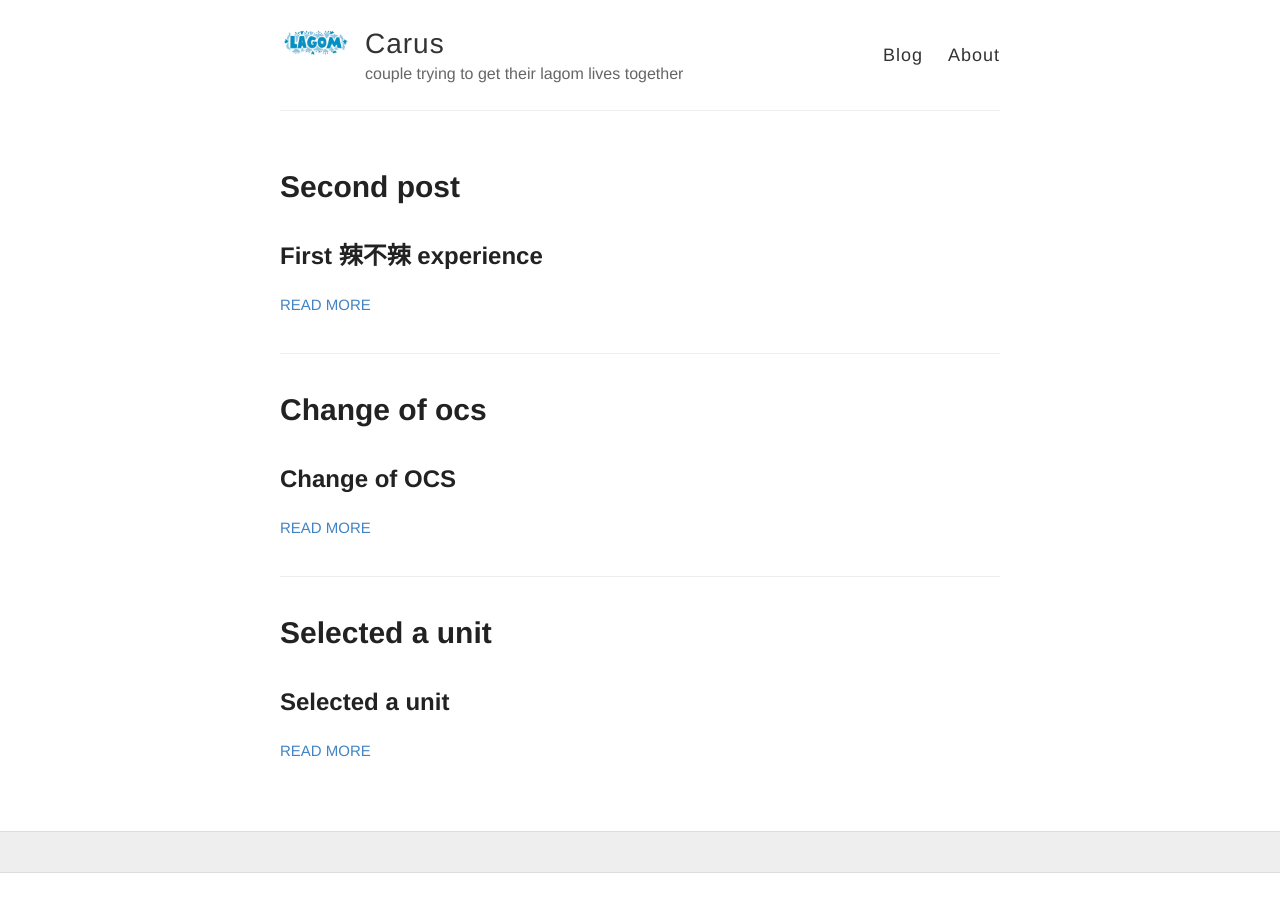
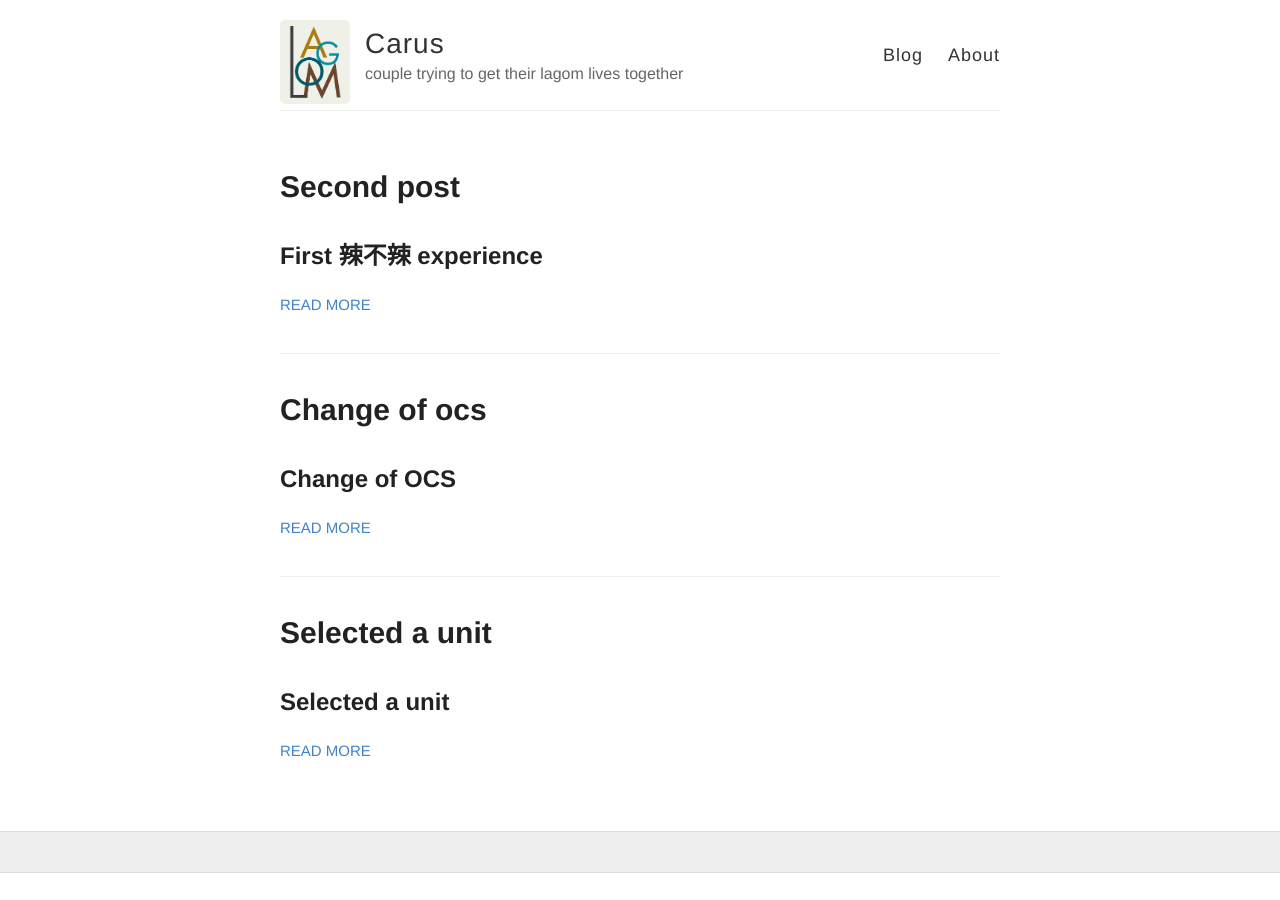
Before and after one commit to ourcarus/casadelagom, a Jekyll site: the page built from index.html, in a window 1280 px wide. Built offline with Jekyll 4.4.1, drawn with Linux system fonts in a browser that asks for light colours.

Commit message:
Update _config.yml

```diff
--- a/_config.yml
+++ b/_config.yml
@@ -9,7 +9,7 @@ name: Carus
 description: couple trying to get their lagom lives together
 
 # URL of your avatar or profile pic (you could use your GitHub profile pic)
-avatar: https://github.com/ourcarus/casadelagom/blob/main/images/lagom1.jpg
+avatar: https://github.com/ourcarus/casadelagom/blob/main/images/lagom2.jpg
 
 #
 # Flags below are optional
```
